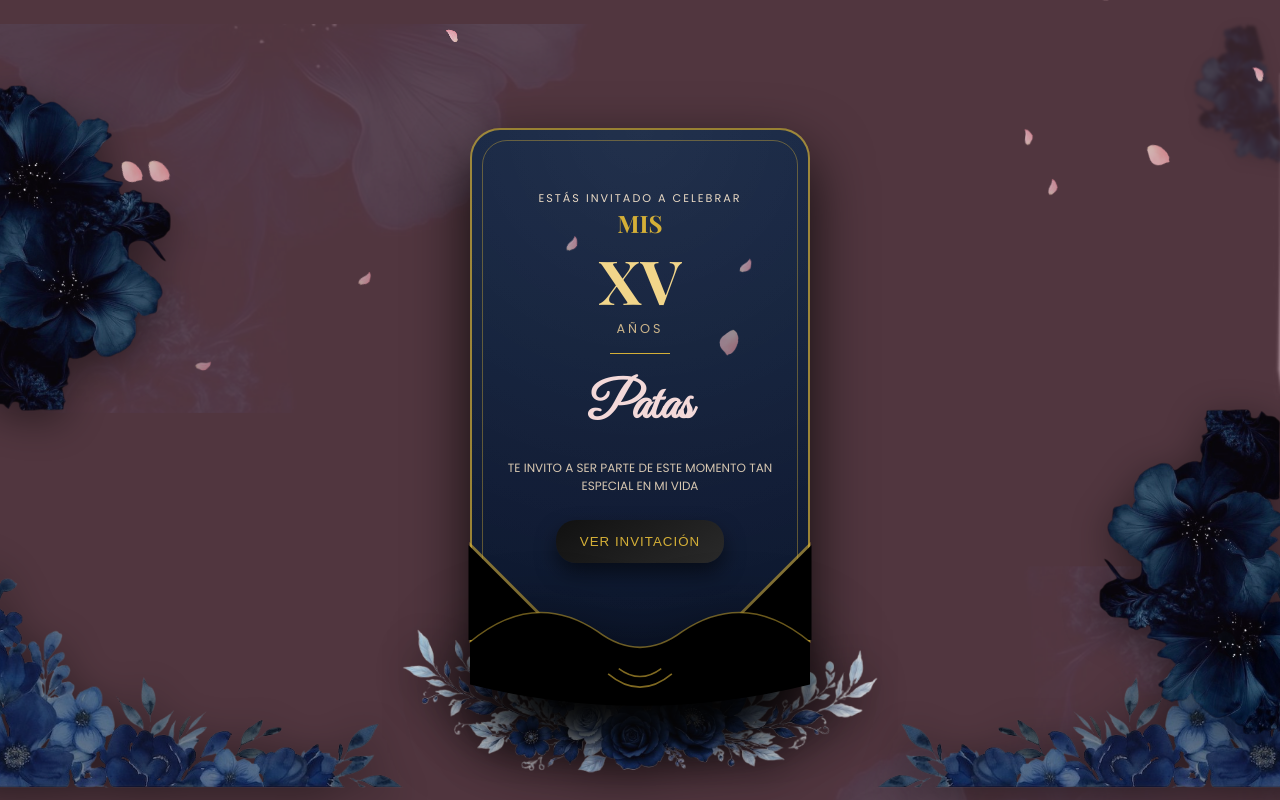
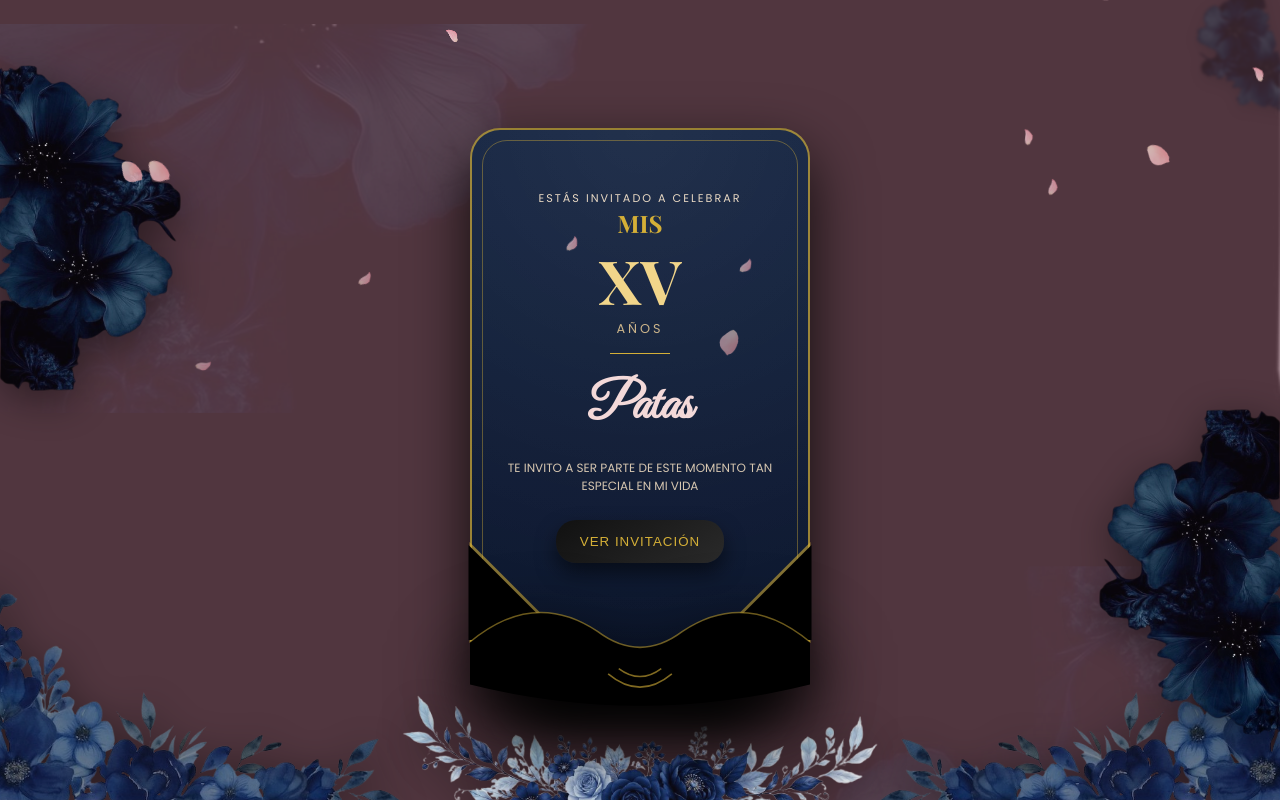
Before and after one commit to Lalo0731/invitacion-xv, a React (Vite) app: page / in a window 1280 px wide. Built offline with nearby package versions, Linux system fonts and the light colour scheme.

Commit message:
Ajustando flores part2

```diff
--- a/src/styles/components/loader.scss
+++ b/src/styles/components/loader.scss
@@ -299,8 +299,8 @@
 }
 
 .flower--tl {
- top:20px;
-  left:-10px
+  top: 0;
+  left: 0;
 }
 
 .flower--br {
@@ -309,16 +309,14 @@
 }
 
 .flower--bl {
-  bottom:15px;
-
+  bottom: 0;
   left: 0;
   width: 460px;
   transform: translate(-10%, 10%);
 }
 
 .flower--tr {
-  bottom:15px;
-
+  bottom: 0;
   right: 0;
   width: 460px;
   transform: translate(10%, 10%);
@@ -326,7 +324,7 @@
 }
 
 .flower--bc {
-  bottom:-10px;
+  bottom: -76px;
   left: 50%;
   transform: translateX(-50%);
   width: 500px;
@@ -334,8 +332,8 @@
 }
 
 .flower--far-tr {
-top:10px;
-  right:-10px;
+  top: -42px;
+  right: -12px;
 
   width: 120px;
   opacity: 0.35;        /* más transparente */
```
